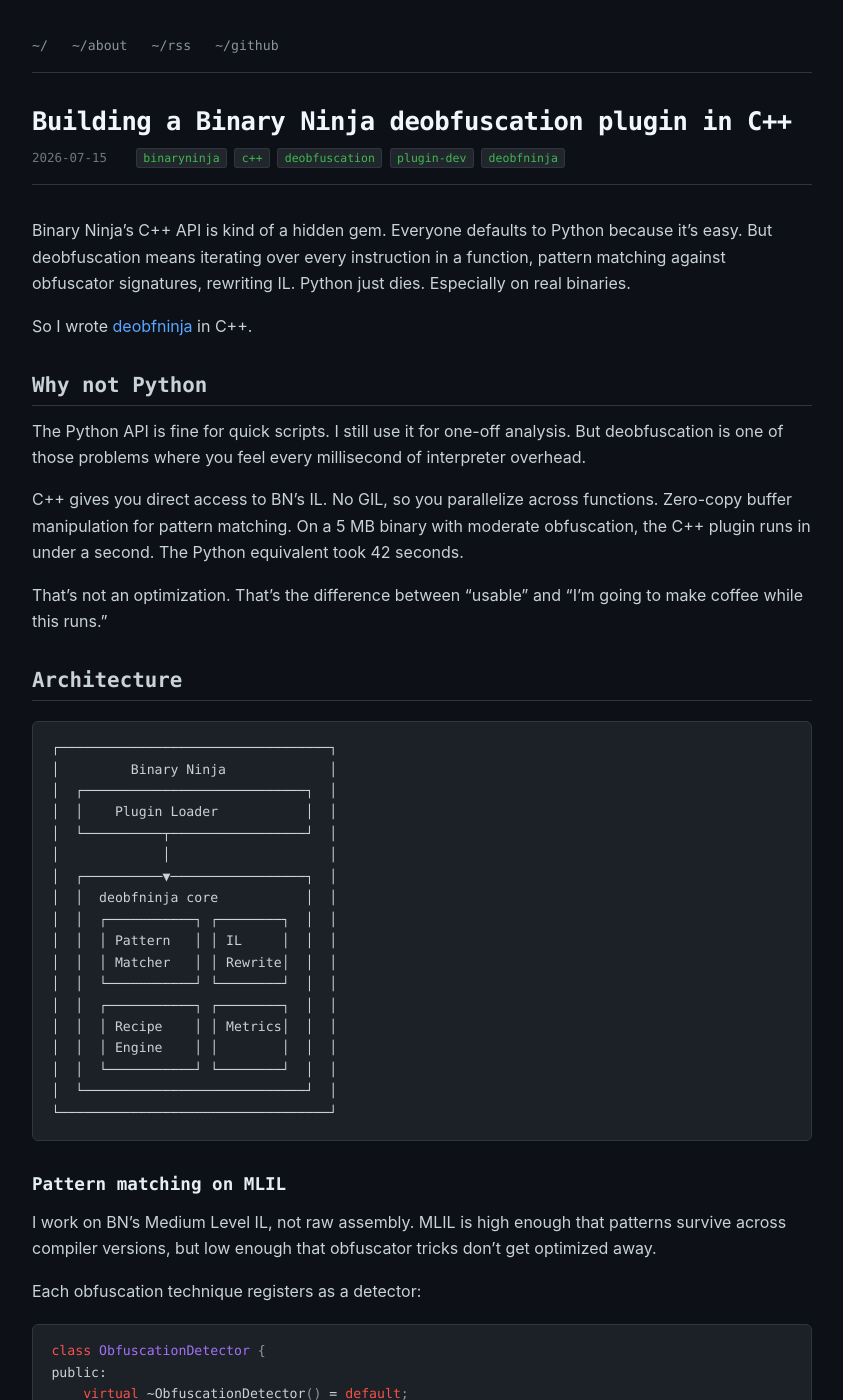
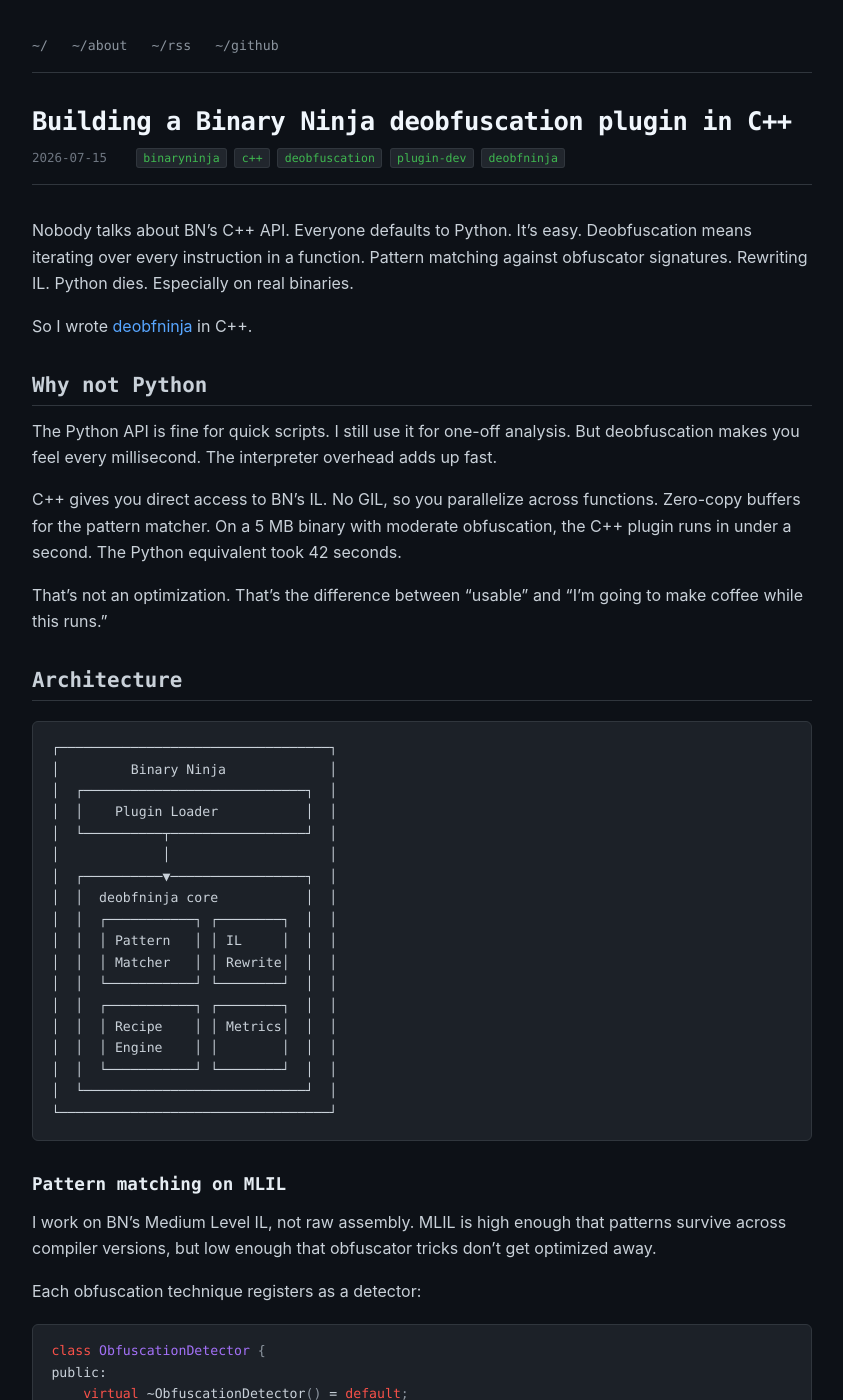
Before and after one commit to mitsuakki/blog, a Jekyll site: the page built from _posts/2026-07-15-building-binary-ninja-deobfuscation-plugin.md, in a window 1280 px wide and 1400 px high. Shown: the whole window, without its empty margins (218-1061 px from the left). Built offline with Jekyll 4.4.1, drawn with Linux system fonts in a browser that asks for light colours; some of the changed text lies outside the part shown.

Commit message:
fix: some rewriting on posts and about

````diff
--- a/_posts/2026-07-15-building-binary-ninja-deobfuscation-plugin.md
+++ b/_posts/2026-07-15-building-binary-ninja-deobfuscation-plugin.md
@@ -5,21 +5,21 @@
 lang: en
 ---
 
-Binary Ninja's C++ API is kind of a hidden gem. Everyone defaults to Python
-because it's easy. But deobfuscation means iterating over every instruction
-in a function, pattern matching against obfuscator signatures, rewriting IL.
-Python just dies. Especially on real binaries.
+Nobody talks about BN's C++ API. Everyone defaults to Python. It's easy.
+Deobfuscation means iterating over every instruction in a function. Pattern
+matching against obfuscator signatures. Rewriting IL. Python dies. Especially
+on real binaries.
 
 So I wrote [deobfninja](https://github.com/mitsuakki/deobfninja) in C++.
 
 ## Why not Python
 
 The Python API is fine for quick scripts. I still use it for one-off analysis.
-But deobfuscation is one of those problems where you feel every millisecond
-of interpreter overhead.
+But deobfuscation makes you feel every millisecond. The interpreter overhead
+adds up fast.
 
 C++ gives you direct access to BN's IL. No GIL, so you parallelize across
-functions. Zero-copy buffer manipulation for pattern matching. On a 5 MB binary
+functions. Zero-copy buffers for the pattern matcher. On a 5 MB binary
 with moderate obfuscation, the C++ plugin runs in under a second. The Python
 equivalent took 42 seconds.
 
@@ -121,7 +122,7 @@
 ```
 
 The engine runs up to `max_iterations` passes. Some transforms only make sense
-after a previous layer gets peeled. Run MBA simplification before CFF untangling
+after you peel the previous layer. Run MBA simplification before CFF untangling
 and the output is garbage. Order matters a lot.
 
 ## Build setup
````
Also changed, not shown: other parts of _posts/2026-07-15-building-binary-ninja-deobfuscation-plugin.md (+5 -4 lines), _posts/2026-07-16-reverse-mcp-wiring-ghidra-radare2-into-ai-agents.md (+5 -5 lines), about.md (+1 -1 lines).
